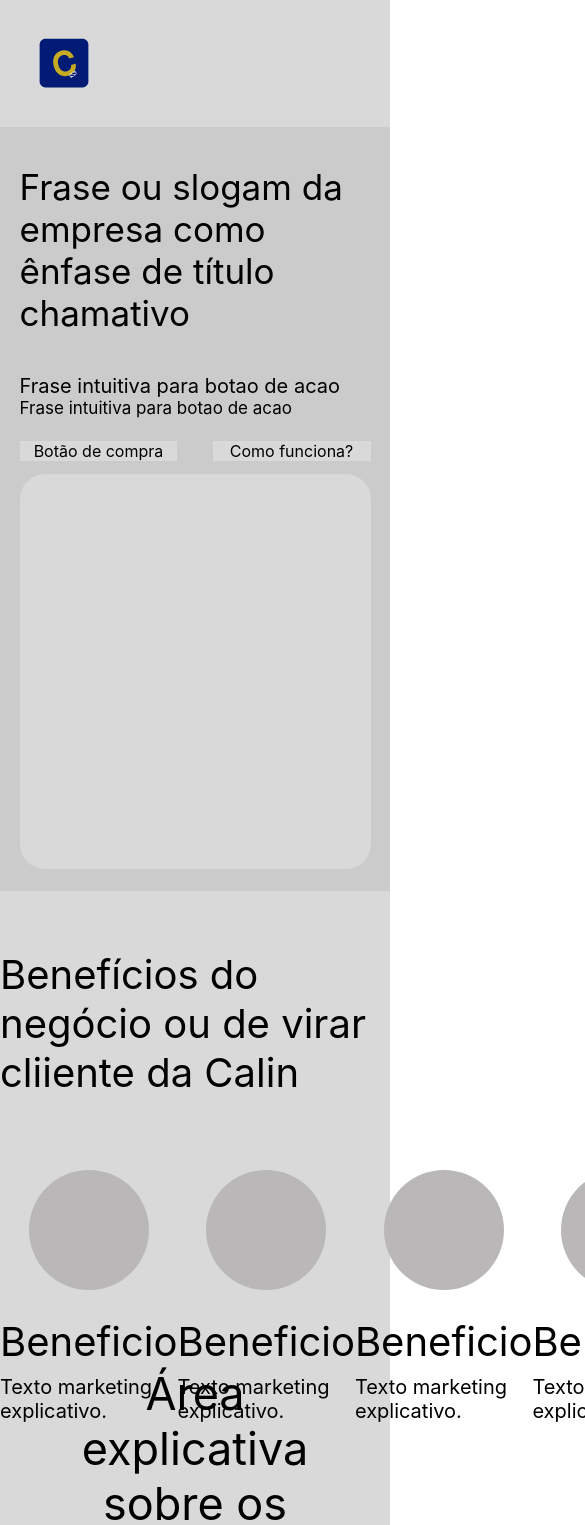
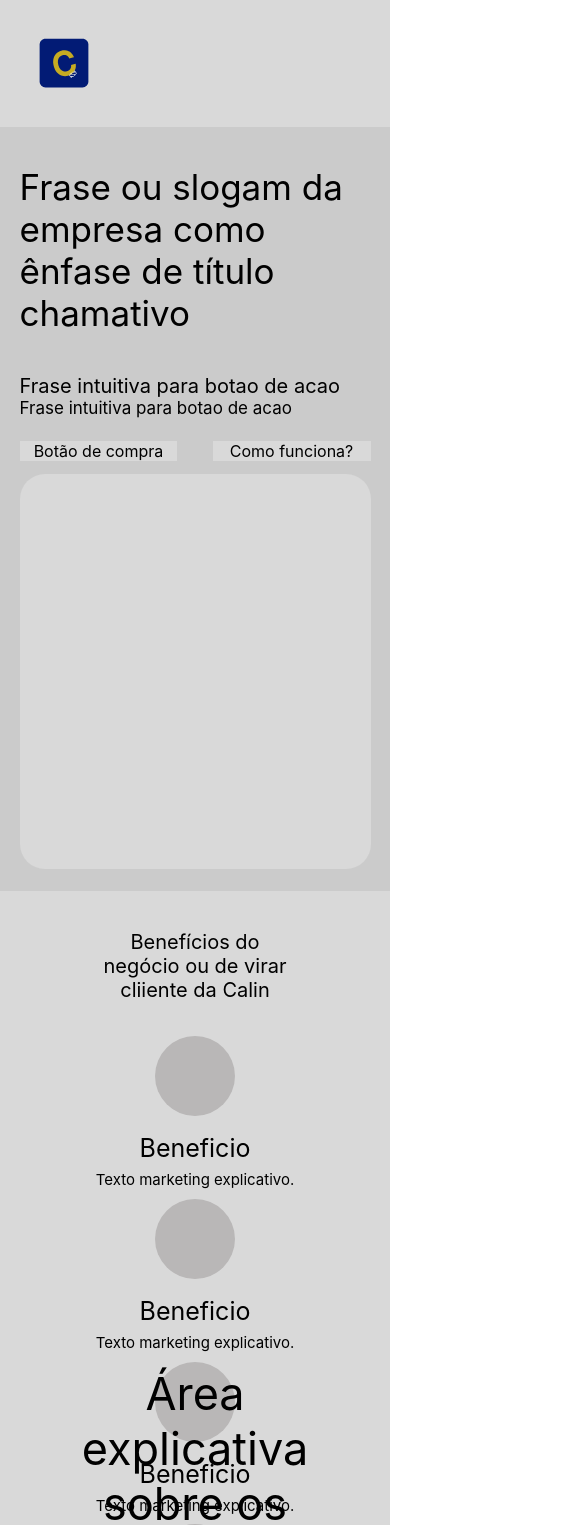
Before and after one commit to naudofp/calin-page, an Angular app: page / in a window 390 px wide. Shown: the top 1525 px of the page, 585 px wide, since content can reach past the window. Built offline with nearby package versions, Linux system fonts and the light colour scheme.

Commit message:
Update responsive design ViewBenefits Component

```diff
--- a/src/app/components/home-page/view-benefits/benefits-card/benefits-card.component.css
+++ b/src/app/components/home-page/view-benefits/benefits-card/benefits-card.component.css
@@ -37,3 +37,23 @@ p {
     font-weight: 400;
     font-size: 20px;
 }
+
+@media (max-width: 600px) {
+
+    .container-ball {
+        width: 80px;
+        height: 80px;
+
+        margin: 5%;
+    }
+
+    h1 {
+        font-size: 25px;
+        margin: 3.5%;
+    }
+
+    p {
+        font-size: 15px;
+    }
+
+}
--- a/src/app/components/home-page/view-benefits/view-benefits.component.css
+++ b/src/app/components/home-page/view-benefits/view-benefits.component.css
@@ -39,3 +39,27 @@ h1 {
     font-weight: 400;
     font-size: 40px;
 }
+
+@media (max-width: 600px) {
+
+    #container-principal {
+        justify-content: center;
+    }
+
+    #container-title {
+        height: 15%;
+        width: 50%;
+    }
+
+    #container-benefits {
+        height: auto;
+
+        flex-direction: column;
+    }
+
+    h1 {
+        font-size: 20px;
+
+        text-align: center;
+    }
+}
```
